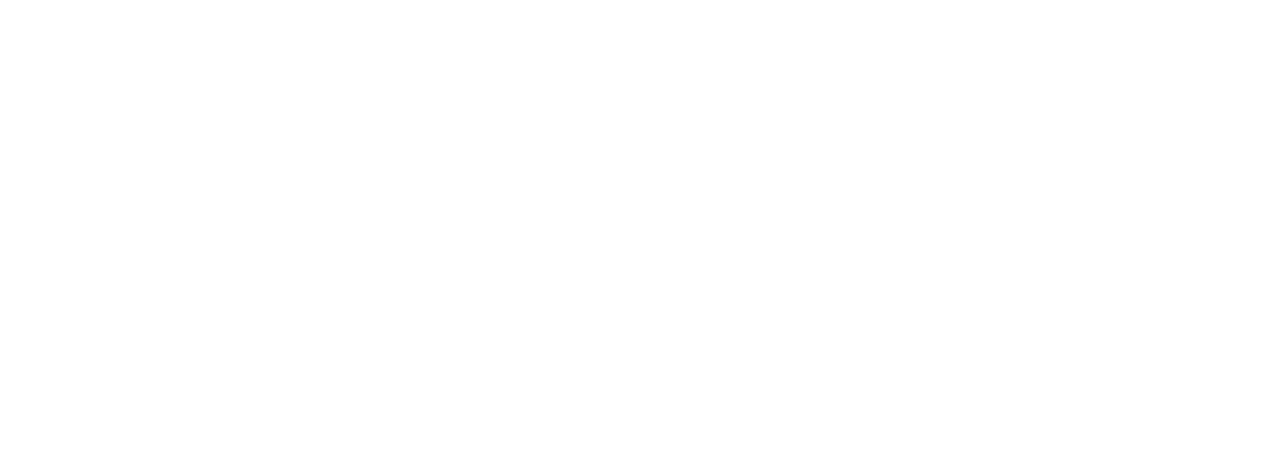
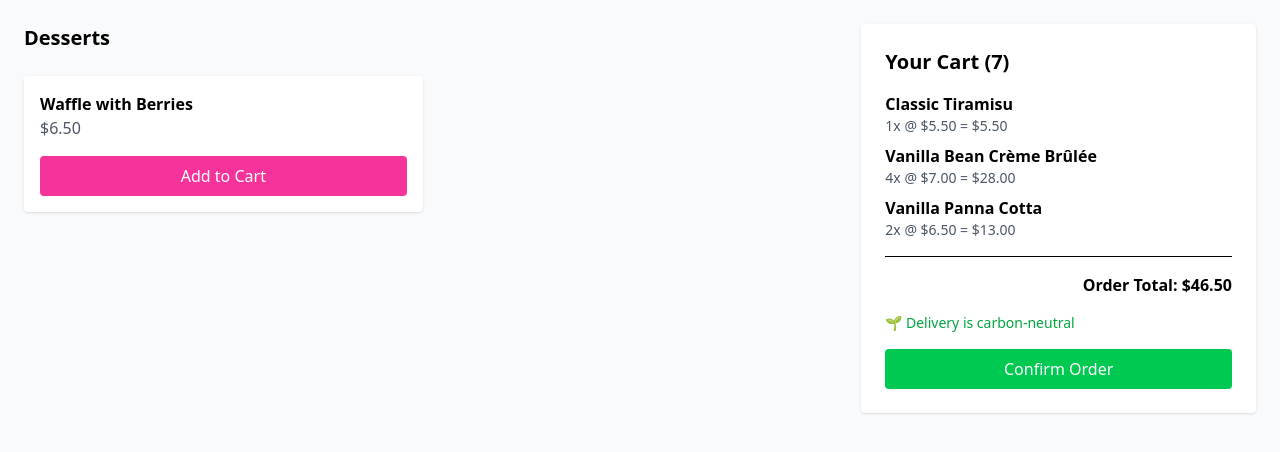
Before and after one commit to pablopalacio/dia18, a website: page index.html in a window 1280 px wide. Drawn offline with Linux system fonts and the light colour scheme.

Commit message:
adicionando html

```diff
--- a/index.html
+++ b/index.html
@@ -1,14 +1,66 @@
 <!DOCTYPE html>
 <html lang="en">
-<head>
-    <meta charset="UTF-8">
-    <meta name="viewport" content="width=device-width, initial-scale=1.0">
+  <head>
+    <meta charset="UTF-8" />
+    <meta name="viewport" content="width=device-width, initial-scale=1.0" />
+    <link rel="stylesheet" href="./output.css" />
     <script src="./checkout.js" defer></script>
     <script src="./cart.js" defer></script>
-    <script src="main.js"defer type="module"></script>
+    <script src="main.js" defer type="module"></script>
     <title>Document</title>
-</head>
-<body>
+  </head>
+  <body class="bg-amber-950">
+    <div class="min-h-screen bg-gray-50 p-6">
+      <div class="grid grid-cols-1 md:grid-cols-3 gap-6">
+        <!-- 🧁 Catálogo de Postres -->
+        <div class="md:col-span-2 space-y-6">
+          <h2 class="text-xl font-semibold">Desserts</h2>
+          <div class="grid grid-cols-1 sm:grid-cols-2 gap-4">
+            <!-- Postre individual -->
+            <div
+              class="bg-white p-4 rounded shadow flex flex-col justify-between"
+            >
+              <div>
+                <h3 class="font-bold">Waffle with Berries</h3>
+                <p class="text-gray-600">$6.50</p>
+              </div>
+              <button
+                class="mt-4 bg-pink-500 text-white px-4 py-2 rounded hover:bg-pink-600"
+              >
+                Add to Cart
+              </button>
+            </div>
+            <!-- Agrega más postres aquí siguiendo el mismo patrón -->
+          </div>
+        </div>
 
-</body>
+        <!-- 🛒 Carrito de Compras -->
+        <div class="bg-white p-6 rounded shadow space-y-4">
+          <h2 class="text-xl font-semibold">Your Cart (7)</h2>
+          <div class="space-y-2">
+            <div>
+              <p class="font-bold">Classic Tiramisu</p>
+              <p class="text-sm text-gray-600">1x @ $5.50 = $5.50</p>
+            </div>
+            <div>
+              <p class="font-bold">Vanilla Bean Crème Brûlée</p>
+              <p class="text-sm text-gray-600">4x @ $7.00 = $28.00</p>
+            </div>
+            <div>
+              <p class="font-bold">Vanilla Panna Cotta</p>
+              <p class="text-sm text-gray-600">2x @ $6.50 = $13.00</p>
+            </div>
+          </div>
+          <hr />
+          <p class="text-right font-semibold">Order Total: $46.50</p>
+          <p class="text-green-600 text-sm">🌱 Delivery is carbon-neutral</p>
+          <button
+            class="w-full bg-green-500 text-white py-2 rounded hover:bg-green-600"
+          >
+            Confirm Order
+          </button>
+        </div>
+      </div>
+    </div>
+  </body>
 </html>
--- /dev/null
+++ b/input.css
@@ -0,0 +1 @@
+@import "tailwindcss";
--- /dev/null
+++ b/package.json
@@ -0,0 +1,6 @@
+{
+  "dependencies": {
+    "@tailwindcss/cli": "^4.1.11",
+    "tailwindcss": "^4.1.11"
+  }
+}
```
Also changed, not shown: output.css (added), 2 other files.
